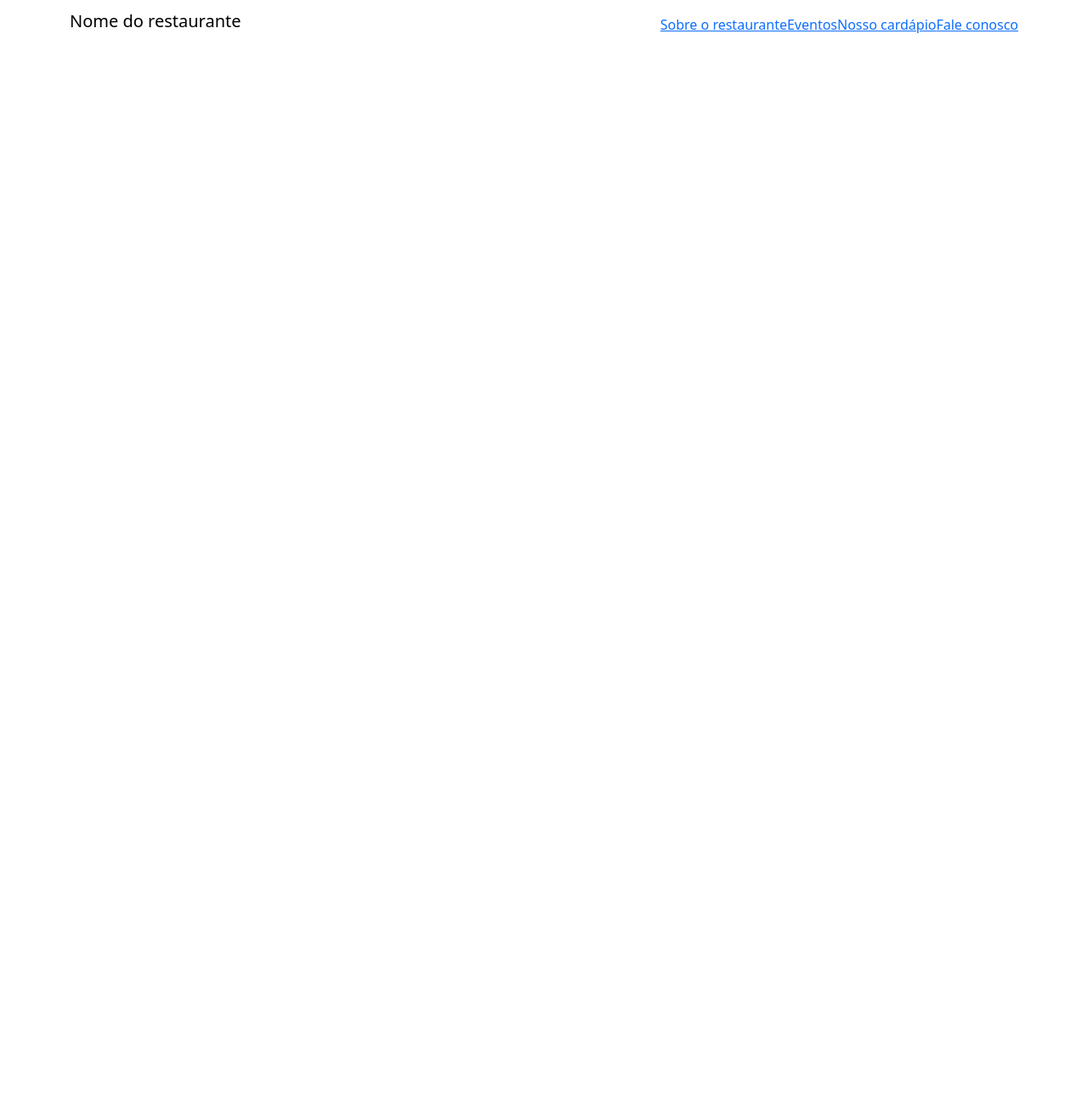
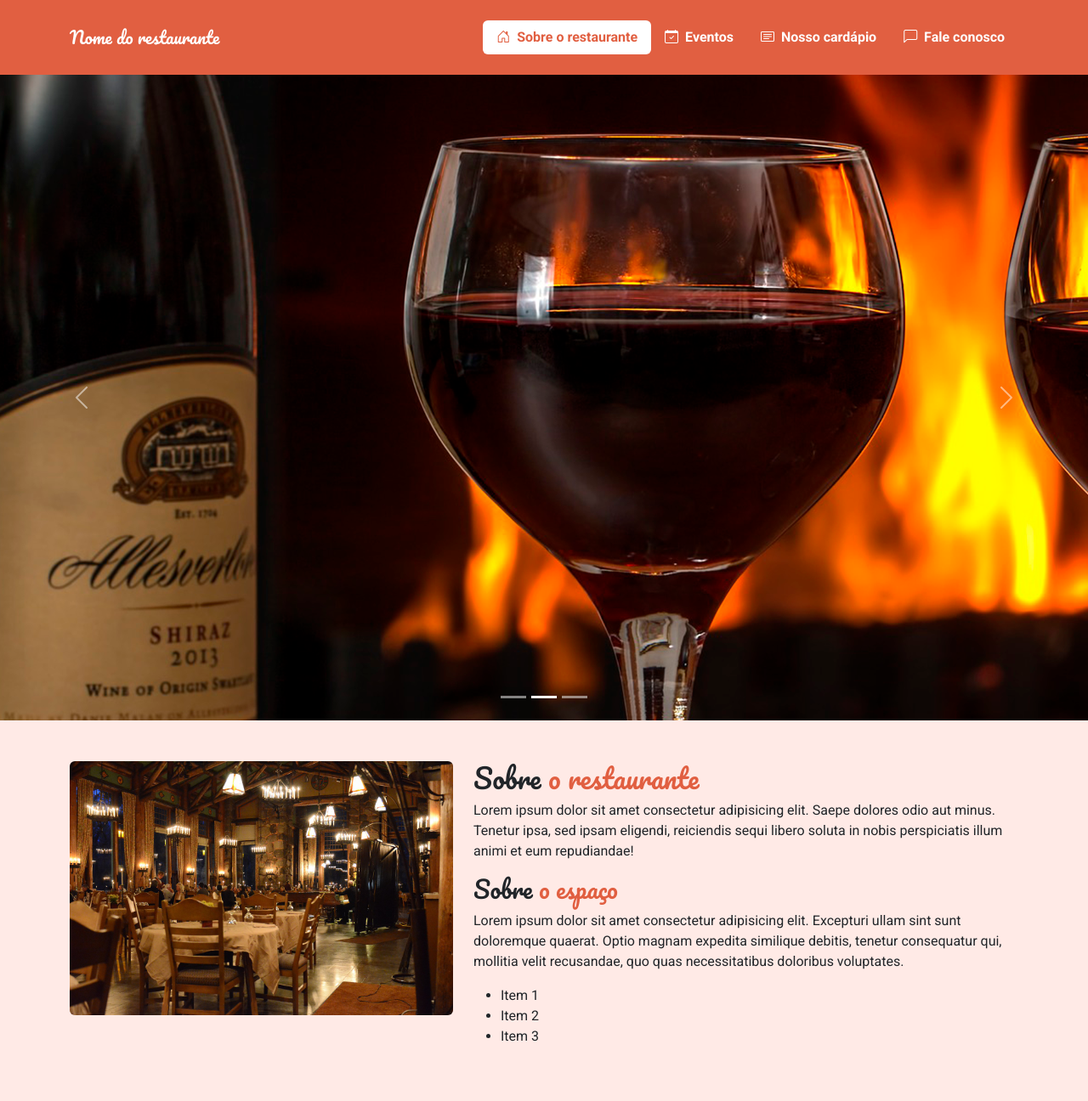
Before and after one commit to DanielGamaDev/modulo14-projeto3, a plain HTML site: page index.html in a window 1280 px wide. Shown: the whole page at 85% size. Before the commit the page ends 800 px from the top, so only its background shows below. Drawn offline with nearby package versions, Linux system fonts and the light colour scheme.

Commit message:
commit 24-01-25

```diff
--- a/index.html
+++ b/index.html
@@ -1,34 +1,113 @@
 <!DOCTYPE html>
 <html lang="pt-BR">
+
 <head>
     <meta charset="UTF-8">
     <meta name="viewport" content="width=device-width, initial-scale=1.0">
     <title>Document</title>
     <link rel="stylesheet" href="https://cdn.jsdelivr.net/npm/bootstrap@5.3.3/dist/css/bootstrap.min.css">
+    <link rel="preconnect" href="https://fonts.googleapis.com">
+    <link rel="preconnect" href="https://fonts.gstatic.com" crossorigin>
+    <link href="https://fonts.googleapis.com/css2?family=Pacifico&family=Roboto:wght@400;700&display=swap"
+        rel="stylesheet">
+    <link rel="stylesheet" href="https://cdn.jsdelivr.net/npm/bootstrap-icons@1.11.3/font/bootstrap-icons.min.css">
+    <link rel="stylesheet" href="main.css">
 </head>
+
 <body>
-    <header class="navbar navbar-expand-lg sticky-top">
+    <header class="navbar navbar-expand-lg sticky-top p-4" id="cabecalho">
         <div class="container">
-            <h1 class="navbar-brand">Nome do restaurante</h1>
-            <nav>
-                <ul class="nav nav-pills">
-                    <li>
-                        <a href="">Sobre o restaurante</a>
+            <h1 class="navbar-brand m-0 section-title">Nome do restaurante</h1>
+            <button class="navbar-toggler" data-bs-toggle="collapse" data-bs-target="#menu-navegacao">
+                <!-- Faz o botão ficar invisível -->
+                <span class="navbar-toggler-icon"></span>
+            </button>
+            <nav class="navbar-collapse collapse justify-content-end" id="menu-navegacao">
+                <ul class="nav nav-pills d-block d-md-flex"> <!-- {PROPRIEDADE}-{BREAKPOINT}-{VALOR} -->
+                    <li class="nav-item fw-bold">
+                        <a href="#sobre-o-restaurante" class="nav-link">
+                            <i class="bi bi-house-door me-1"></i>
+                            Sobre o restaurante
+                        </a>
+                        <!-- "active dentro da classe para o primeiro item estar ativo quando o site abrir" -->
                     </li>
-                    <li>
-                        <a href="">Eventos</a>
+                    <li class="nav-item fw-bold">
+                        <a href="" class="nav-link">
+                            <i class="bi bi-calendar-check me-1"></i>
+                            Eventos</a>
                     </li>
-                    <li>
-                        <a href="">Nosso cardápio</a>
+                    <li class="nav-item fw-bold">
+                        <a href="" class="nav-link">
+                            <i class="bi bi-card-text me-1"></i>
+                            Nosso cardápio</a>
                     </li>
-                    <li>
-                        <a href="">Fale conosco</a>
+                    <li class="nav-item fw-bold">
+                        <a href="" class="nav-link">
+                            <i class="bi bi-chat-left me-1"></i>
+                            Fale conosco</a>
                     </li>
                 </ul>
             </nav>
         </div>
     </header>
+    <div data-bs-spy="scroll" data-bs-target="#cabecalho">
+        <section id="sobre-o-restaurante">
+            <div class="carousel slide" data-bs-ride="carousel" id="carousel">
+                <div class="carousel-inner">
+                    <div class="carousel-item active" data-bs-interval="3000">
+                        <img src="images/slides/slide1.png" alt="Foto do espaço interno do restaurante">
+                    </div>
+                    <div class="carousel-item" data-bs-interval="3000">
+                        <img src="images/slides/slide2.png" alt="Duas taças de vinho">
+                    </div>
+                    <div class="carousel-item" data-bs-interval="3000">
+                        <img src="images/slides/slide3.png" alt="Uma mesa com comida">
+                    </div>
+                </div>
+                <button class="carousel-control-prev" type="button" data-bs-target="#carousel" data-bs-slide="prev">
+                    <span class="carousel-control-prev-icon"></span>
+                </button>
+                <button class="carousel-control-next" type="button" data-bs-target="#carousel" data-bs-slide="next">
+                    <span class="carousel-control-next-icon"></span>
+                </button>
+                <div class="carousel-indicators">
+                    <button type="button" data-bs-target="#carousel" class="active" data-bs-slide-to="0"></button>
+                    <button type="button" data-bs-target="#carousel" data-bs-slide-to="1"></button>
+                    <button type="button" data-bs-target="#carousel" data-bs-slide-to="2"></button>
+                </div>
+            </div>
+            <div class="pt-5 pb-5">
+                <div class="container">
+                    <div class="row">
+                        <div class="col-md-5">
+                            <img src="images/restaurante.jpg" class="d-block w-100 rounded"
+                                alt="Foto do espaço interno do restaurante">
+                        </div>
+                        <div class="col-md-7">
+                            <h2 class="section-title">Sobre <span>o restaurante</span></h2>
+                            <p>Lorem ipsum dolor sit amet consectetur adipisicing elit. Saepe dolores odio aut minus.
+                                Tenetur ipsa, sed ipsam eligendi, reiciendis sequi
+                                libero soluta in nobis perspiciatis illum animi et eum repudiandae!</p>
+                            <h3 class="section-title"> Sobre <span>o espaço</span></h3>
+                            <p>Lorem ipsum dolor sit amet consectetur adipisicing elit. Excepturi ullam sint sunt
+                                doloremque
+                                quaerat. Optio magnam expedita similique debitis, tenetur consequatur qui, mollitia
+                                velit
+                                recusandae, quo quas necessitatibus doloribus voluptates.</p>
+                            <ul>
+                                <li>Item 1</li>
+                                <li>Item 2</li>
+                                <li>Item 3</li>
+                            </ul>
+                        </div>
+                    </div>
+                </div>
+            </div>
+
+        </section>
+    </div>
 
     <script src="https://cdn.jsdelivr.net/npm/bootstrap@5.3.3/dist/js/bootstrap.bundle.min.js"></script>
 </body>
+
 </html>
--- /dev/null
+++ b/main.css
@@ -0,0 +1,35 @@
+body {
+    font-family: Roboto, sans-serif;
+}
+
+.navbar {
+    background-color: #e15f41;
+}
+
+.nav .nav-link.active {
+    background-color: #fff;
+    color: #e15f41;
+}
+
+.nav .nav-link,
+.navbar-brand,
+.navbar-brand:hover {
+    color: #fff;
+}
+
+
+.navbar-toggler {
+    background-color: #ffeae6;
+}
+
+.section-title {
+    font-family: Pacifico, cursive;
+}
+
+.section-title span {
+    color: #e15f41;
+}
+
+#sobre-o-restaurante {
+    background-color:  #ffeae6;
+}
```
Also changed, not shown: images/cardapio/bebidas/cerveja.jpg (added), images/cardapio/bebidas/coca-cola.jpg (added), images/cardapio/bebidas/suco.jpg (added), images/cardapio/bebidas/vinho.jpg (added), images/cardapio/entradas/entrada.jpg (added), images/cardapio/pratos/pizza.jpg (added), images/cardapio/pratos/salmao.jpg (added), images/cardapio/sobremesas/bolo.jpg (added), images/cardapio/sobremesas/cupcake.jpg (added), images/eventos/aniversario.jpg (added), images/eventos/casamento.jpg (added), images/eventos/confraternizacoes.jpg (added), images/restaurante.jpg (added), images/slides/slide2.png (added), 2 other files.
